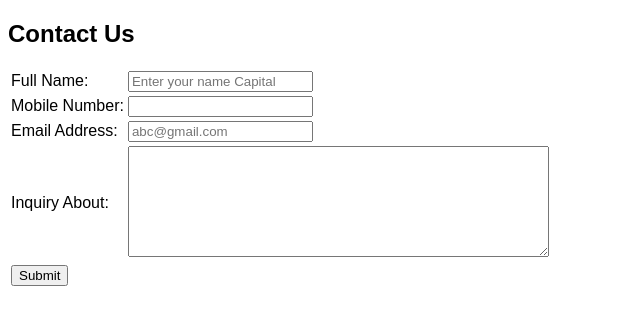
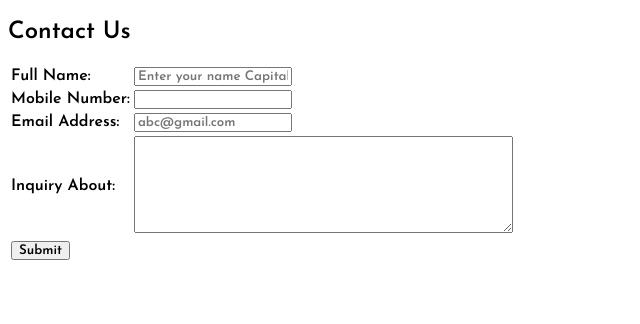
Before and after one commit to codewithkishor/MyProfile, a plain HTML site: page contactUs.html in a window 1280 px wide. Shown: the whole page, without its empty margins (0-640 px from the left). Drawn offline with Linux system fonts and the light colour scheme.

Commit message:
Update contactUs.html

```diff
--- a/contactUs.html
+++ b/contactUs.html
@@ -6,6 +6,9 @@
     <meta http-equiv="X-UA-Compatible" content="IE=edge">
     <meta name="viewport" content="width=device-width, initial-scale=1.0">
     <title>Contact Me</title>
+    <link rel="preconnect" href="https://fonts.googleapis.com">
+    <link rel="preconnect" href="https://fonts.gstatic.com" crossorigin>
+    <link href="https://fonts.googleapis.com/css2?family=Josefin+Sans:wght@600&display=swap" rel="stylesheet">
     <style>
          *{
             font-family: 'Josefin Sans', sans-serif;
```
